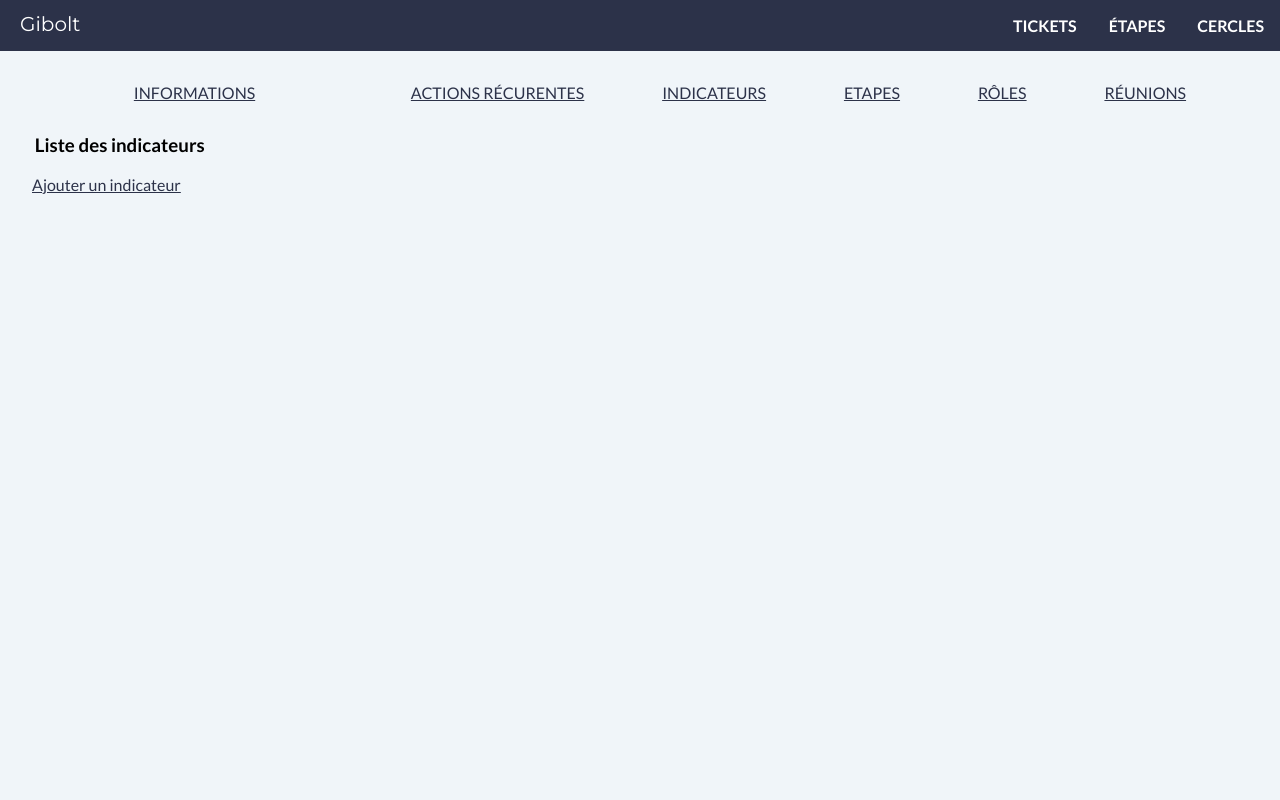
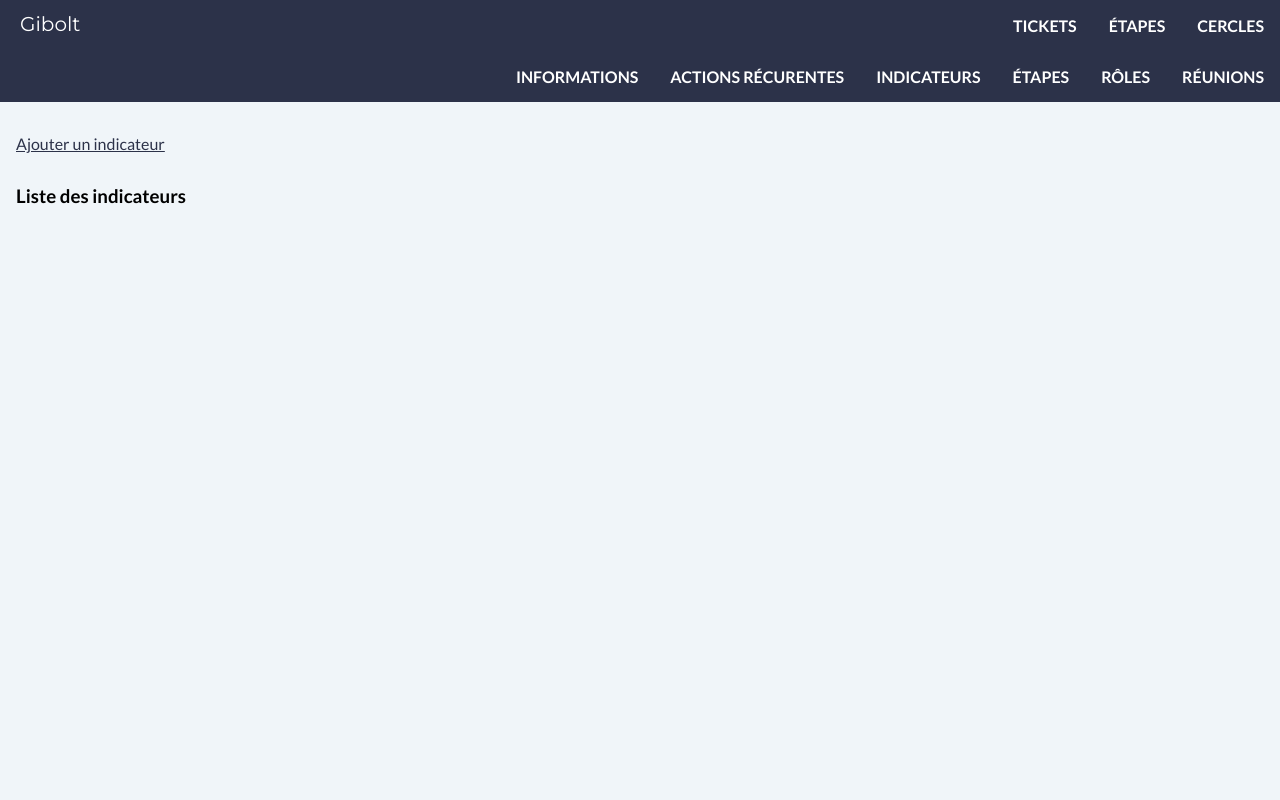
Before and after one commit to Kozea/gibolt, a Flask app: template gibolt/templates/circle/indicators.html.jinja2 in a window 1280 px wide. Run offline with Flask 2, Linux system fonts and the light colour scheme; the template is opened without the code that fills it, so the values that code supplies are empty; parts of the project's set-up code (start-up, migrations or seed data) failed here and were passed over.

Commit message:
Update pages and style for circles

```diff
--- a/gibolt/static/css/style.css
+++ b/gibolt/static/css/style.css
@@ -23,9 +24,6 @@ h2 {
 [class^="circle-"] {
   border-left: 0.5em solid;
   padding-left: 0.5em; }
-
-h3 {
-  padding: 0 1em; }
 
 a {
   color: #2c3249; }
@@ -204,7 +189,7 @@ main {
 .links {
   display: flex;
   list-style: none;
-  margin: 0;
+  margin: 0 1em;
   padding: 0; }
   .links a {
     margin-right: 1em; }
@@ -229,10 +214,4 @@ main {
   padding-right: 0.75em;
   opacity: 0.7; }
 
-.menu-circle ul {
-  list-style: none;
-  display: flex;
-  justify-content: space-evenly;
-  text-transform: uppercase; }
-
 /*# sourceMappingURL=style.css.map */
--- a/gibolt/static/sass/style.sass
+++ b/gibolt/static/sass/style.sass
@@ -24,9 +24,6 @@ h2
 [class^="circle-"]
   border-left: 0.5em solid
   padding-left: 0.5em
-
-h3
-  padding: 0 1em
 
 a
   color: #2c3249
@@ -92,6 +89,18 @@ main
   background: #f0f5f9
   flex: 1
 
+  dl
+    dt
+      font-weight: bold
+      margin: 1em 0 0.5em
+
+    dd
+      margin-left: 0.5em
+
+      &::before
+        content: '•'
+        padding-right: 0.5em
+
   article
     margin: 2em 1em
 
@@ -140,33 +149,16 @@ main
         background: #f54e40
 
     table
-      margin: 2em
-      border-spacing: 0.5em
+      border-collapse: collapse
+
+      tr
+        border-bottom: 1px solid grey
+
+      th, td
+        padding: 1em
+
       tr
         padding: 0.5em O
-      th, td:not(:nth-of-type(1))
-        text-align: center
-.item
-  width: 50vw
-
-.delete
-  display: block
-  margin: 2em
-  font-weight: bold
-
-.reports
-  margin: 2em
-  border-collapse: collapse
-  tr
-    border-bottom: 1px solid grey
-  td
-    padding: 1em
-
-.indicator
-  li
-    padding: 0.5em
-  small
-    display: block
 
 .circles
   font-size: 0.7em
@@ -232,7 +224,7 @@ main
 .links
   display: flex
   list-style: none
-  margin: 0
+  margin: 0 1em
   padding: 0
 
   a
@@ -259,10 +251,3 @@ main
 .project
   padding-right: 0.75em
   opacity: 0.7
-
-.menu-circle
-  ul
-    list-style: none
-    display: flex
-    justify-content: space-evenly
-    text-transform: uppercase
--- a/gibolt/templates/_layout.jinja2
+++ b/gibolt/templates/_layout.jinja2
@@ -26,7 +26,7 @@
         {% set report_milestones = (report.projects | selectattr('milestone_number', 'eq', milestone.number) | list) %}
         <input
           name="milestone-{{ report.report_id }}-{{ milestone.number }}-{{ milestone.repository_name or milestone.repo }}"
-          value="{{ report_milestones[0].milestone.comment if report_milestones else '' }}"
+          value="{{ (report_milestones[0].milestone.comment or '') if report_milestones else '' }}"
           {{ 'disabled' if not edit }}
         />
       {% endif %}
--- a/gibolt/templates/circle/_circle.html.jinja2
+++ b/gibolt/templates/circle/_circle.html.jinja2
@@ -3,17 +3,17 @@
 {% block title %}{{ circle.circle_name }} − {{ super() }}{% endblock title %}
 
 {% block content %}
+  <nav>
+    <ul>
+      <li{{ ' class="active"' if request.endpoint == 'circle' }}><a href="{{ url_for('circle', circle_id=circle.circle_id)}}">Informations</a></li>
+      <li{{ ' class="active"' if request.endpoint == 'circle_actions' }}><a href="{{ url_for('circle_actions', circle_id=circle.circle_id)}}">Actions récurentes</a></li>
+      <li{{ ' class="active"' if request.endpoint == 'circle_indicators' }}><a href="{{ url_for('circle_indicators', circle_id=circle.circle_id)}}">Indicateurs</a></li>
+      <li{{ ' class="active"' if request.endpoint == 'circle_milestones' }}><a href="{{ url_for('circle_milestones', circle_id=circle.circle_id)}}">Étapes</a></li>
+      <li{{ ' class="active"' if request.endpoint == 'circle_roles' }}><a href="{{ url_for('circle_roles', circle_id=circle.circle_id)}}">Rôles</a></li>
+      <li{{ ' class="active"' if request.endpoint == 'circle_reports' }}><a href="{{ url_for('circle_reports', circle_id=circle.circle_id)}}">Réunions</a></li>
+    </ul>
+  </nav>
   <h2 class="circle-{{ circle.circle_id }}">{{ circle.circle_name }}</h2>
-  <aside class="menu-circle">
-    <ul>
-      <li><a href="{{ url_for('circle', circle_id=circle.circle_id)}}">Informations<a></li>
-      <li><a href="{{ url_for('circle_actions', circle_id=circle.circle_id)}}">Actions récurentes</a></li>
-      <li><a href="{{ url_for('circle_indicators', circle_id=circle.circle_id)}}">Indicateurs</a></li>
-      <li><a href="{{ url_for('circle_milestones', circle_id=circle.circle_id)}}">Etapes</a></li>
-      <li><a href="{{ url_for('circle_roles', circle_id=circle.circle_id)}}">Rôles</a></li>
-      <li><a href="{{ url_for('circle_reports', circle_id=circle.circle_id)}}">Réunions</a></li>
-    </ul>
-  </aside>
   {% block circle_content %}
   {% endblock circle_content %}
 {% endblock content %}
--- a/gibolt/templates/circle/indicators.html.jinja2
+++ b/gibolt/templates/circle/indicators.html.jinja2
@@ -1,22 +1,29 @@
 {% extends 'circle/_circle.html.jinja2' %}
 
 {% block circle_content %}
-  <article>
-    <h3>Liste des indicateurs</h3>
-    <aside>
+  <ul class="links">
+    <li>
       <a href="{{ url_for('circle_indicator_add', circle_id=circle.circle_id)}}">
         Ajouter un indicateur
       </a>
-    </aside>
-    <ul class="indicator">
-    {% for indicator in indicators %}
-    <li>
-      <a href="{{ url_for('circle_indicator', circle_id=circle.circle_id, indicator_id=indicator.item_id)}}">
-        {{ indicator.content }}
-      </a>
-      <small>{{ indicator.role_focus.role.role_name }} {{ indicator.role_focus.focus_name }}</small>
     </li>
-    {% endfor %}
-    </ul>
+  </ul>
+
+  <article>
+    <h3>Liste des indicateurs</h3>
+    <dl>
+      {% for role_focus, indicators in indicators | groupby('role_focus_id') %}
+        <dt>
+          {{ indicators[0].role_focus.role.role_name }} {{ indicators[0].role_focus.focus_name }}
+        </dt>
+        {% for indicator in indicators %}
+          <dd>
+            <a href="{{ url_for('circle_indicator', circle_id=circle.circle_id, indicator_id=indicator.item_id) }}">
+              {{ indicator.content }}
+            </a>
+          </dd>
+        {% endfor %}
+      {% endfor %}
+    </dl>
   </article>
 {% endblock circle_content %}
```
Also changed, not shown: other parts of gibolt/static/css/style.css (+14 -26 lines), gibolt/templates/circle/actions.html.jinja2 (+7 -4 lines), gibolt/templates/circle/infos.html.jinja2 (+3 -5 lines), gibolt/templates/circle/item.html.jinja2 (+21 -16 lines), gibolt/templates/circle/reports.html.jinja2 (+13 -8 lines), gibolt/templates/report.html.jinja2 (+9 -8 lines), 1 other file.
